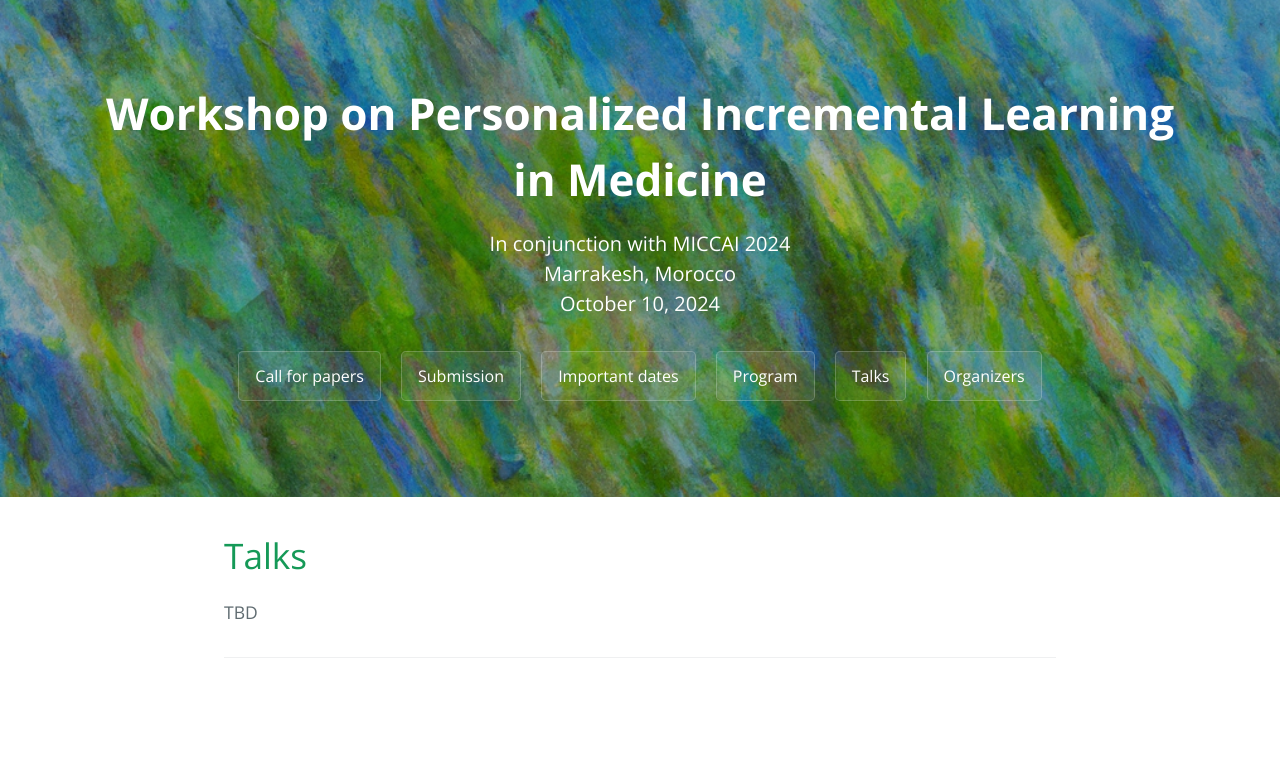
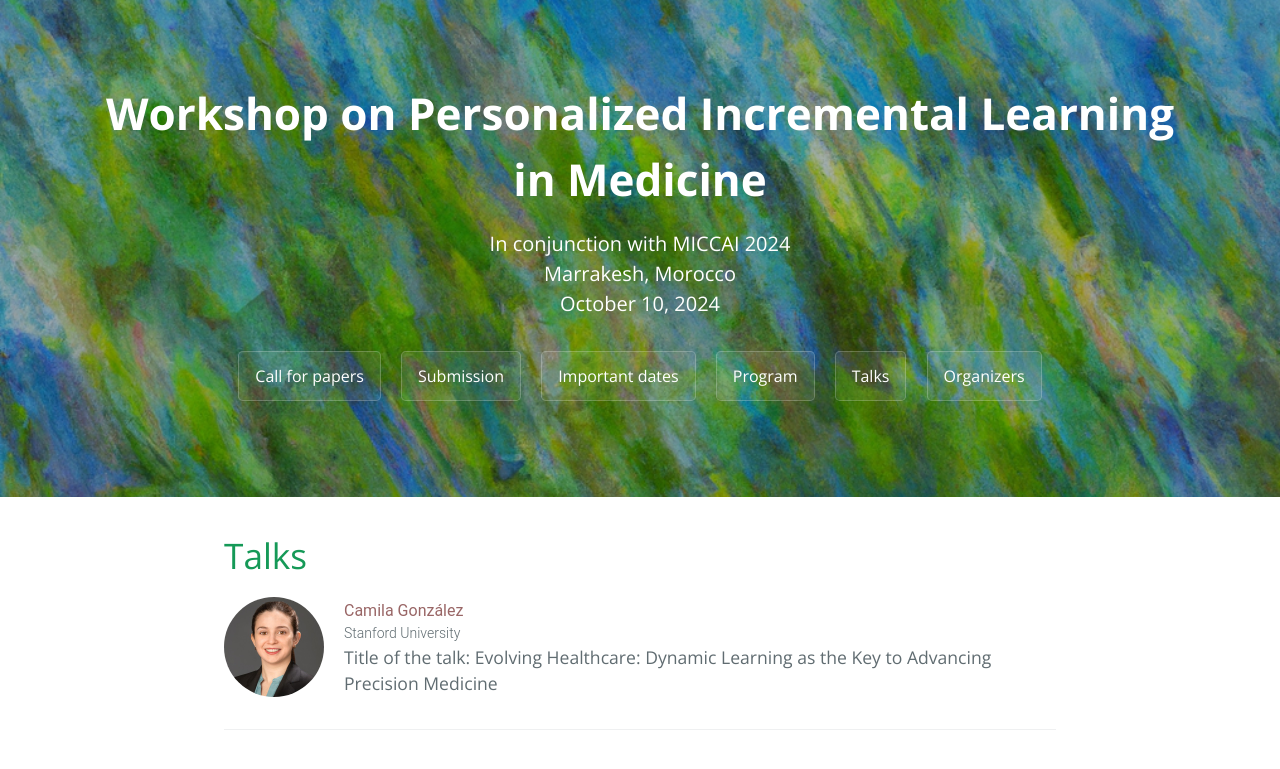
Before and after one commit to miccai-pilm/miccai-pilm.github.io, a Jekyll site: the page built from talks.md, in a window 1280 px wide. Shown: the top 769 px of the page. Built offline with Jekyll 4.4.1, drawn with Linux system fonts in a browser that asks for light colours.

Commit message:
Added talk

```diff
--- a/_config.yml
+++ b/_config.yml
@@ -66,10 +66,10 @@ workshop:
     - name: Spampinato Concetto
       affiliation: University of Catania
   talks:
-    - name: Mirko Polato
-      affiliation: University of Turin
-      pic: img/mirko.jpg
-      title: "Federated Learning in Healthcare: Challenges and Research Directions"
+    - name: Camila González
+      affiliation: Stanford University
+      pic: img/camila.jpg
+      title: "Evolving Healthcare: Dynamic Learning as the Key to Advancing Precision Medicine"
       file_text: "PDF"
       file_url: "keynote-fedmed.pdf"
   program:
--- a/talks.md
+++ b/talks.md
@@ -4,9 +4,7 @@ layout: default
 
 # Talks
 
-TBD
-
-<!--{% for person in site.workshop.talks %}
+{% for person in site.workshop.talks %}
 <div class="speaker">
     <div class="cont">
         <img src="{{ person.pic }}"/>
@@ -14,8 +12,8 @@ TBD
             <span class="name">{{ person.name }}<br>{{ person.surname }}</span>
             <span class="affiliation">{{ person.affiliation }}</span>
             <span class="title">Title of the talk: {{ person.title }}</span>
-            <span class="affiliation"><a href='{{ person.file_url }}'>{{ person.file_text }}</a></span>
+            <!--<span class="affiliation"><a href='{{ person.file_url }}'>{{ person.file_text }}</a></span>-->
         </div>
     </div>
 </div>
-{% endfor %}-->
+{% endfor %}
```
Also changed, not shown: img/camila.jpg (added).
